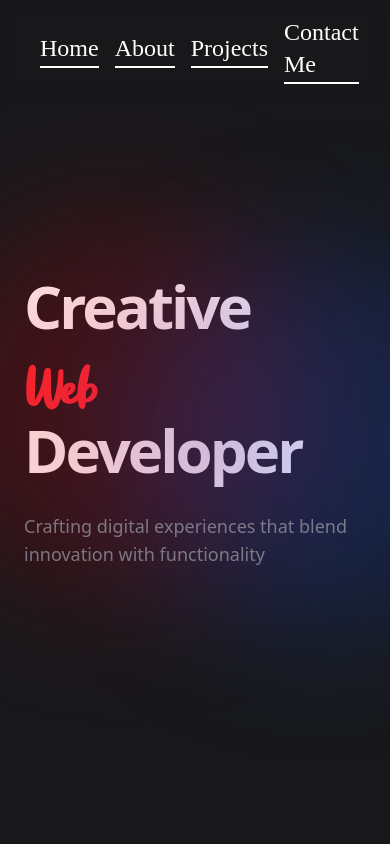
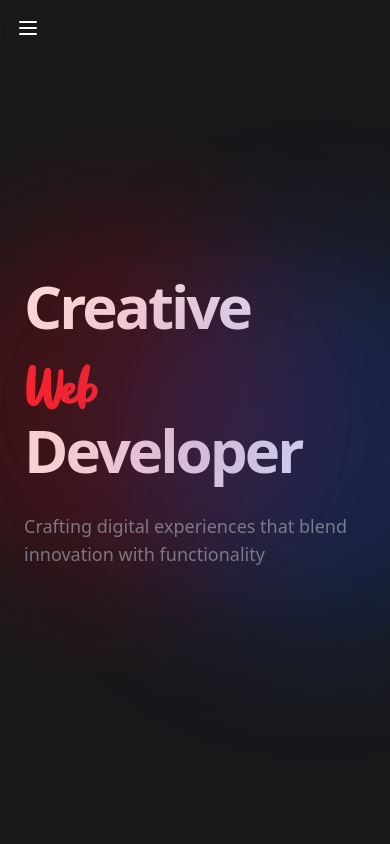
Before and after one commit to PaiavullaNikhil/reactPortfolio, a React (Vite) app in the folder Frontend/: page / in a window 390 px wide. Shown: the top 844 px of the page. Built offline with nearby package versions, Linux system fonts and the light colour scheme; a web font is replaced by a local one.

Commit message:
add responsiveness

```diff
--- a/Frontend/package.json
+++ b/Frontend/package.json
@@ -15,6 +15,7 @@
     "@tailwindcss/vite": "^4.0.15",
     "@types/three": "^0.174.0",
     "dotenv": "^16.5.0",
+    "lucide-react": "^0.507.0",
     "motion": "^12.5.0",
     "nodemailer": "^6.10.1",
     "react": "^19.0.0",
--- a/Frontend/src/components/Navbar.jsx
+++ b/Frontend/src/components/Navbar.jsx
@@ -1,83 +1,115 @@
 import { motion } from "framer-motion";
-import React from "react";
+import { Menu, X } from "lucide-react";
+import React, { useEffect, useState } from "react";
 
 const Navbar = () => {
+  const [isOpen, setIsOpen] = useState(false);
+  const [isMobile, setIsMobile] = useState(false);
+
+  // Check screen size on mount and resize
+  useEffect(() => {
+    const checkScreenSize = () => {
+      setIsMobile(window.innerWidth < 768);
+    };
+
+    checkScreenSize();
+    window.addEventListener("resize", checkScreenSize);
+
+    return () => {
+      window.removeEventListener("resize", checkScreenSize);
+    };
+  }, []);
+
+  const toggleMenu = () => {
+    setIsOpen(!isOpen);
+  };
+
+  const closeMenu = () => {
+    setIsOpen(false);
+  };
+
+  const scrollTo = (position) => {
+    window.scrollTo({ top: position, behavior: "smooth" });
+    closeMenu();
+  };
+
+  const menuItems = [
+    { name: "Home", position: 0 },
+    { name: "About", position: 870 },
+    { name: "Projects", position: 1800 },
+    { name: "Contact Me", position: 3850 },
+  ];
+
+  const mobileMenuVariants = {
+    closed: {
+      opacity: 0,
+      height: 0,
+      transition: {
+        duration: 0.2,
+        ease: "easeInOut",
+      },
+    },
+    open: {
+      opacity: 1,
+      height: "auto",
+      transition: {
+        duration: 0.3,
+        ease: "easeInOut",
+      },
+    },
+  };
+
   return (
     <div>
-<nav className="fixed top-0 left-0 w-full flex justify-between items-center py-4 z-10 bg-transparent backdrop-blur-sm">
+      <nav className="fixed top-0 left-0 w-full flex justify-between items-center py-4 z-20 bg-transparent backdrop-blur-sm">
+        {/* Mobile Menu Button */}
+        <div className="md:hidden px-4 z-20">
+          <button onClick={toggleMenu} className="text-white">
+            {isOpen ? <X size={24} /> : <Menu size={24} />}
+          </button>
+        </div>
 
-        <div className="flex space-x-4 w-full justify-between px-10 items-center font-[CoffeeHealing] text-2xl">
+        {/* Desktop Menu */}
+        <div className="hidden md:flex space-x-4 w-full justify-between px-10 items-center font-[CoffeeHealing] text-2xl">
+          {menuItems.map((item, index) => (
             <motion.div
-            onClick={() => window.scrollTo({ top: 0, behavior: "smooth" })}
-            className="text-white relative pb-1"
+              key={index}
+              onClick={() => scrollTo(item.position)}
+              className="text-white relative pb-1 cursor-pointer"
               whileHover={{ scale: 1.05 }}
             >
-            Home
+              {item.name}
               <motion.div
                 className="absolute left-0 bottom-0 w-full h-[2px] bg-white"
                 initial={{ scaleX: 0, originX: 0 }}
                 animate={{ scaleX: 1 }}
                 transition={{ duration: 0.3 }}
                 whileHover={{
-                scaleX: [0, 1, 0], // Expands from left, then disappears
+                  scaleX: [0, 1, 0],
                   transition: { duration: 0.5, ease: "easeInOut" },
                 }}
               />
             </motion.div>
-          <motion.div
-            onClick={() => window.scrollTo({ top: 870, behavior: "smooth" })}
-            className="text-white relative pb-1"
-            whileHover={{ scale: 1.05 }}
-          >
-            About
-            <motion.div
-              className="absolute left-0 bottom-0 w-full h-[2px] bg-white"
-              initial={{ scaleX: 0, originX: 0 }}
-              animate={{ scaleX: 1 }}
-              transition={{ duration: 0.3 }}
-              whileHover={{
-                scaleX: [0, 1, 0], // Expands from left, then disappears
-                transition: { duration: 0.5, ease: "easeInOut" },
-              }}
-            />
-          </motion.div>
-          <motion.div
-            onClick={() => window.scrollTo({ top: 1800, behavior: "smooth" })}
-            className="text-white relative pb-1"
-            whileHover={{ scale: 1.05 }}
-          >
-            Projects
-            <motion.div
-              className="absolute left-0 bottom-0 w-full h-[2px] bg-white"
-              initial={{ scaleX: 0, originX: 0 }}
-              animate={{ scaleX: 1 }}
-              transition={{ duration: 0.3 }}
-              whileHover={{
-                scaleX: [0, 1, 0], // Expands from left, then disappears
-                transition: { duration: 0.5, ease: "easeInOut" },
-              }}
-            />
-          </motion.div>
-
-          <motion.div
-            onClick={() => window.scrollTo({ top: 3850, behavior: "smooth" })}
-            className="text-white relative pb-1"
-            whileHover={{ scale: 1.05 }}
-          >
-            Contact Me
-            <motion.div
-              className="absolute left-0 bottom-0 w-full h-[2px] bg-white"
-              initial={{ scaleX: 0, originX: 0 }}
-              animate={{ scaleX: 1 }}
-              transition={{ duration: 0.3 }}
-              whileHover={{
-                scaleX: [0, 1, 0], // Expands from left, then disappears
-                transition: { duration: 0.5, ease: "easeInOut" },
-              }}
-            />
-          </motion.div>
+          ))}
         </div>
       </nav>
+
+      <div className={`md:hidden fixed top-14 left-0 w-full bg-black/5 backdrop-blur-lg z-10 ${isOpen ? 'block' : 'hidden'}`}>
+        <div className="flex flex-col items-center py-6 space-y-6 font-[CoffeeHealing] text-2xl">
+          {menuItems.map((item, index) => (
+            <div
+              key={index}
+              onClick={() => scrollTo(item.position)}
+              className="text-white relative pb-1 cursor-pointer"
+            >
+              {item.name}
+              <div
+                className="absolute left-0 bottom-0 w-full h-[2px] bg-white"
+              />
+            </div>
+          ))}
+        </div>
+      </div>
     </div>
   );
 };
--- a/Frontend/src/pages/About.jsx
+++ b/Frontend/src/pages/About.jsx
@@ -160,14 +160,8 @@ const About = () => {
 
   return (
     <>
-      {/* Added overflow-x-hidden to prevent horizontal scrollbar */}
       <div className="relative w-full flex justify-center min-h-screen bg-zinc-900 overflow-x-hidden">
-        {/* Background Glow Effect - Contained within parent */}
         <div className="absolute w-full max-w-6xl flex justify-center h-full">
-          {/* <div
-            className="absolute w-96 h-96 bg-red-600/20 rounded-full filter blur-3xl"
-            style={{ top: 70, left: 20}}
-          /> */}
           <div
             className="absolute w-96 h-96 bg-blue-600/20 rounded-full filter blur-3xl"
             style={{ bottom: 170, right: 20 }}
@@ -320,7 +314,7 @@ const About = () => {
           </div>
 
           {/* Image Section */}
-          <div className="w-full lg:w-1/2 order-1 lg:order-2 flex justify-center items-center mb-12 lg:mb-0 relative z-20">
+          <div className="w-full lg:w-1/2 order-1 lg:order-2 flex justify-center items-center mb-12 lg:mb-0 relative">
             <motion.div
               initial={{ opacity: 0, scale: 0.9, rotate: -8 }}
               animate={{ opacity: 1, scale: 1, rotate: 0 }}
--- a/Frontend/vite.config.js
+++ b/Frontend/vite.config.js
@@ -4,5 +4,6 @@ import { defineConfig } from 'vite'
 
 // https://vite.dev/config/
 export default defineConfig({
+  base: './',
   plugins: [react(), tailwindcss()],
 })
```
Also changed, not shown: 1 other file (tests, documents, lock files or other folders). Lines whose indentation alone changed are shown as unchanged.
